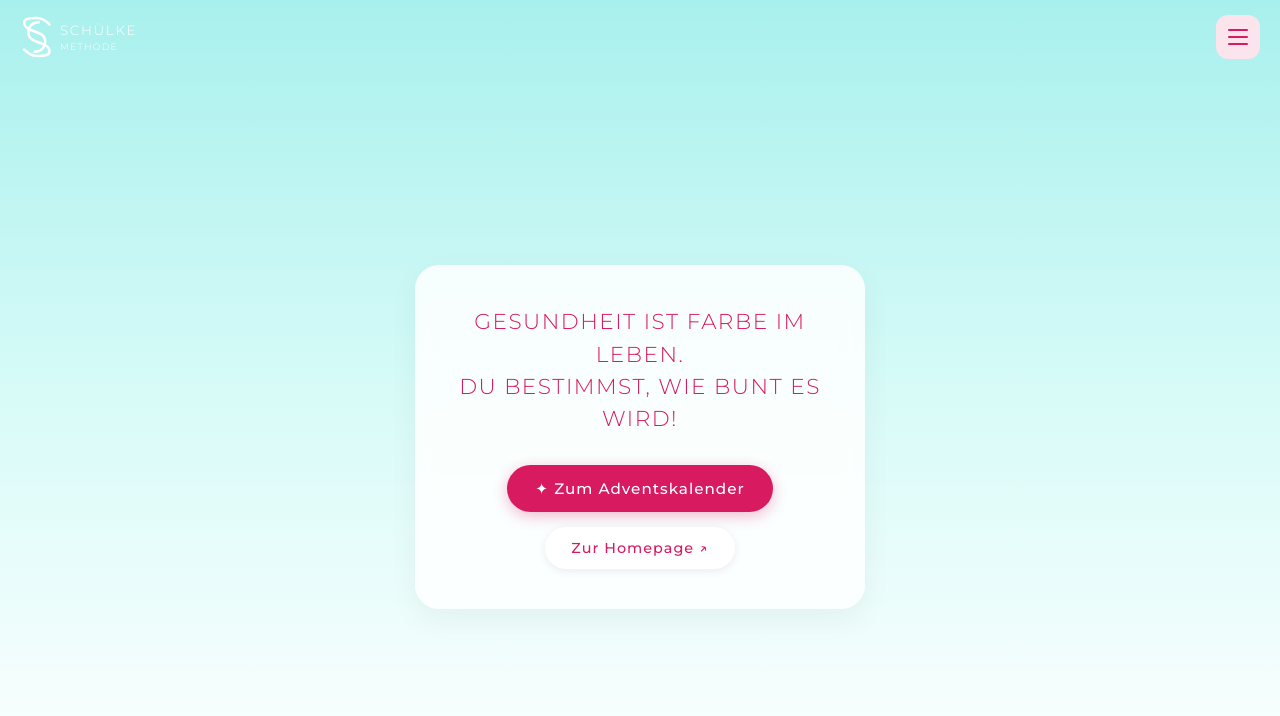
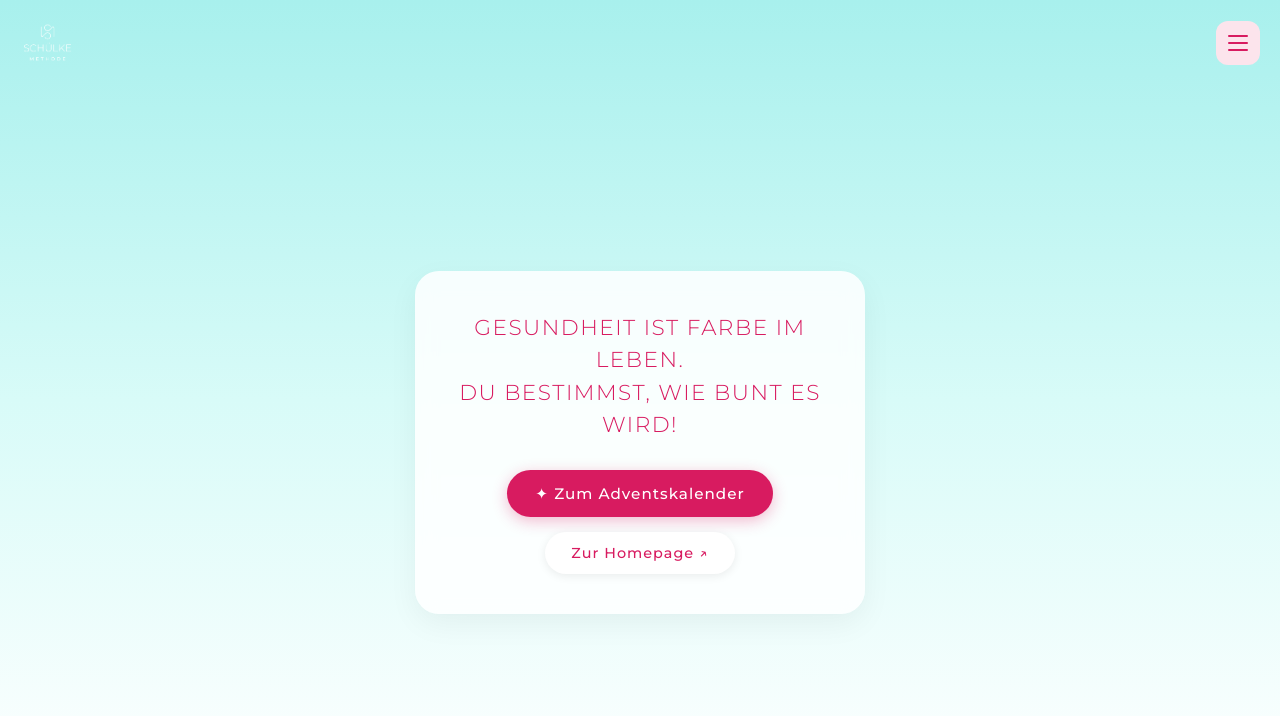
Before and after one commit to melzert35-crypto/schuelke-methode-app, a plain HTML site: page index.html in a window 1280 px wide. Drawn offline with Linux system fonts and the light colour scheme.

Commit message:
Update index.html

```diff
--- a/index.html
+++ b/index.html
@@ -49,7 +49,7 @@
         }
 
         .logo-img {
-            height: 42px;
+            height: 55px;
             width: auto;
             object-fit: contain;
             display: block;
@@ -215,15 +215,8 @@
 
     <header>
         <div class="logo-container">
-            <!-- Das Logo wird hier direkt als SVG-Grafik eingebettet, umgeht jeden lokalen Handy-Sicherheitsfehler und sieht exakt aus wie auf der Homepage -->
-            <svg class="logo-img" viewBox="0 0 350 100" fill="white" xmlns="http://www.w3.org/2000/svg">
-                <!-- Stilisierter Monogramm-Teil (S) -->
-                <path d="M45 15C30 15 20 25 20 40C20 55 35 60 50 65C65 70 70 75 70 85C70 95 55 95 40 95C25 95 15 85 10 80" stroke="white" stroke-width="6" stroke-linecap="round" fill="none"/>
-                <path d="M35 85C50 85 60 75 60 60C60 45 45 40 30 35C15 30 10 25 10 15C10 5 25 5 40 5C55 5 65 15 70 20" stroke="white" stroke-width="6" stroke-linecap="round" fill="none"/>
-                <!-- Schriftzug SCHÜLKE METHODE im echten Design -->
-                <text x="95" y="45" font-family="Montserrat" font-weight="300" font-size="32" fill="white" letter-spacing="4">SCHÜLKE</text>
-                <text x="95" y="80" font-family="Montserrat" font-weight="300" font-size="22" fill="white" letter-spacing="3">METHODE</text>
-            </svg>
+            <!-- Lädt direkt die originale Bilddatei aus dem assets-Ordner -->
+            <img src="assets/images/logo.png" alt="Schülke Methode Logo" class="logo-img">
         </div>
 
         <button class="hamburger-btn" onclick="toggleMenu()">
```
